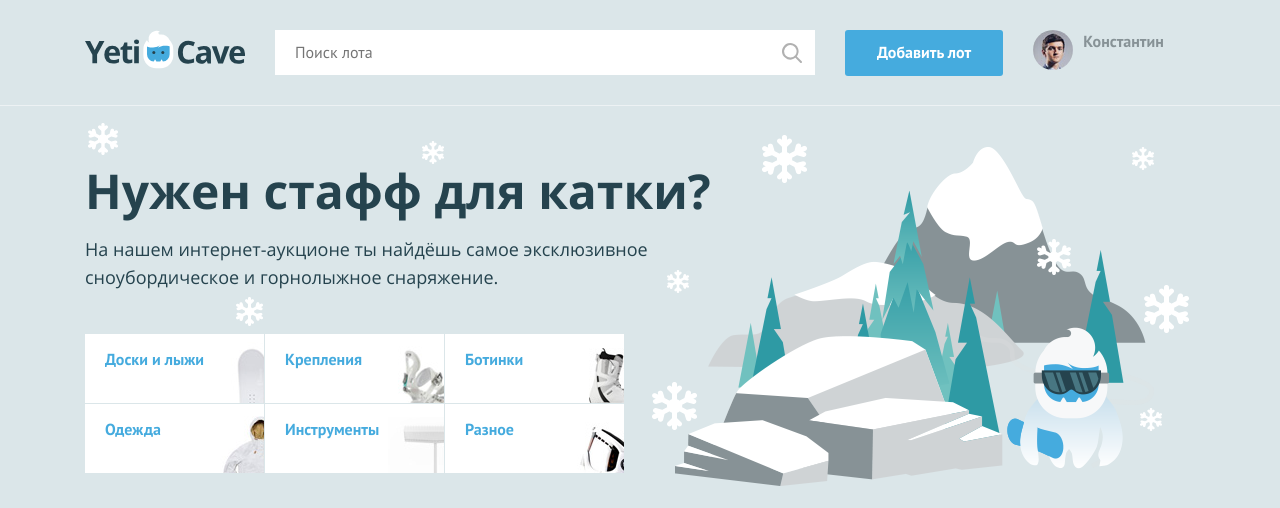
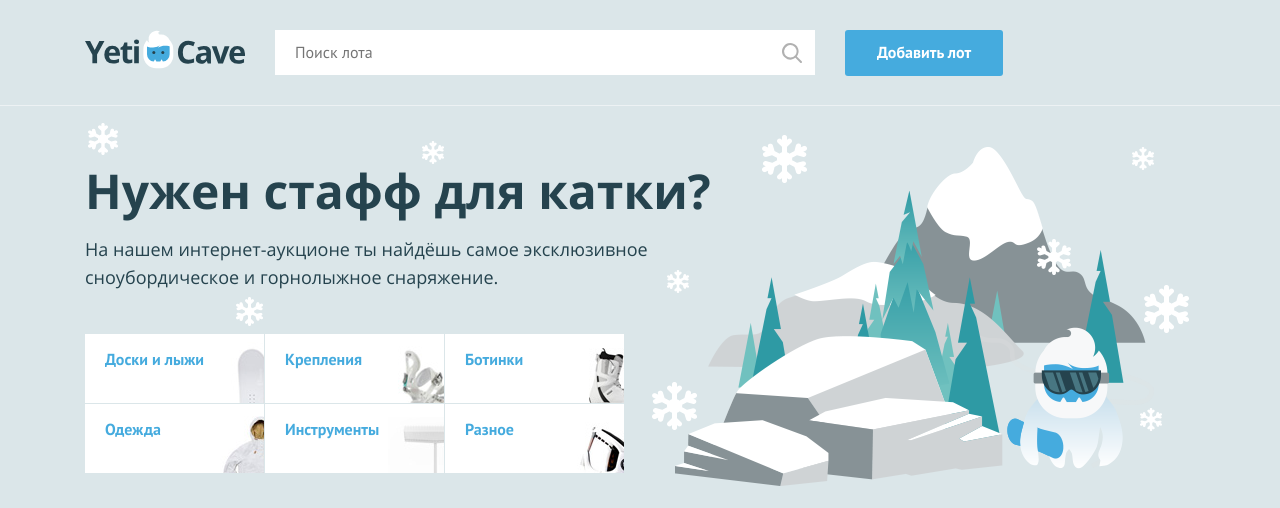
Before and after one commit to muspelminsk/YetiCave, a PHP site: page / in a window 1280 px wide. Shown: the top 508 px of the page. Run offline with PHP 8.4, Linux system fonts and the light colour scheme.

Commit message:
Revert "сделал дз1"
This reverts commit cb7ed7b73d1fb6d756e356d4baa94bdb45a365a4, reversing
changes made to cf0e0dfbbc0788f95260070d9c6712c6c6f1d345.

```diff
--- a/index.php
+++ b/index.php
@@ -29,24 +29,7 @@ $user_avatar = 'img/user.jpg';
         <nav class="user-menu">
 
         <!-- здесь должен быть PHP код для показа аватара пользователя -->
-        <?php if ($is_auth == true): ?>
-            <div class="user-menu__image">
-                <img src="<?php print($user_avatar) ?>" width="40" height="40" alt="Пользователь">
-            </div>
-            <div class="user-menu__logged">
-                <p><?php print($user_name) ?></p>
-            </div>
-        <?php else: ?>
-            <ul class="user-menu__list">
-                <li class="user-menu__item">
-                    <a href="#">Регистрация</a>
-                </li>
-                <li class="user-menu__item">
-                    <a href="#">Вход</a>
-                </li>
-            </ul>
-        <?php endif; ?>
-        <!-- здесь должен быть PHP код для показа аватара пользователя -->
+
         </nav>
     </div>
 </header>
```
